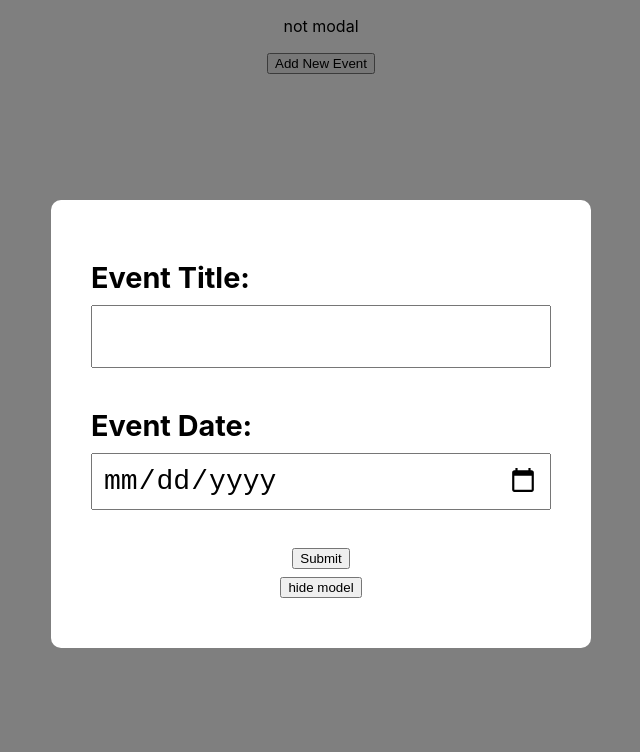
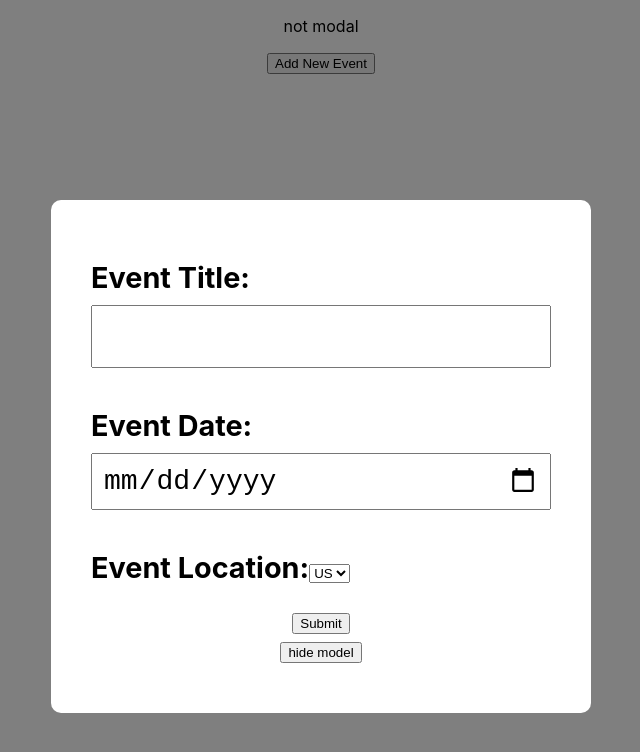
Before and after one commit to hunterde/React-Refresher, a React (Create React App) app: page / in a window 1280 px wide. Both pictures are taken after a click on the button "Add New Event". Shown: the top 752 px of the page, without its empty margins (319-959 px from the left). Built offline with nearby package versions, Linux system fonts and the light colour scheme.

Commit message:
useRef hooks and location dropdown
Added useRef hooks and then removed them and added a location dropdown for events

```diff
--- a/src/Components/EventList.js
+++ b/src/Components/EventList.js
@@ -18,6 +18,7 @@ export default function EventList({events , setEvents}) {
      {events.map((events,index) => (
     <React.Fragment key={events.id}>
         <h2>{index} - {events.title}</h2>
+        <p>{events.location} - {events.date}</p>
        <button onClick={()=> handleClick(events.id)}>delete event </button>
    </React.Fragment>
 ))}
--- a/src/Components/NewEventForm.js
+++ b/src/Components/NewEventForm.js
@@ -1,28 +1,35 @@
 import './NewEventForm.css'
-import React, { useState } from 'react'
+import React, { useState  } from 'react'
 
 
 export default function NewEventForm({addEvent}) {
 
-    const [title,setTitle]=useState('')
+   const [title,setTitle]=useState('')
     const [date,setDate]=useState('')
+    const [location,setLocation] = useState('US')
+//    const title = useRef()
+//    const date= useRef()
 
     const resetForm=()=> {
     setTitle('')
     setDate('')
+    setLocation('')
+    // title.current.value=""
+    // date.current.value=""
     }
     const handleSubmit=(e)=>{
         e.preventDefault()
-
+      //  console.log(title,date)
         const event={
             title:title,
             date: date,
+            location: location,
             id: Math.floor(Math.random()*10000)
         }
         addEvent(event)
         console.log(event)
-        console.log(Math.Random)
-        resetForm()
+        // console.log(Math.Random)
+         resetForm()
     }
 
     return (
@@ -31,17 +38,27 @@ export default function NewEventForm({addEvent}) {
         <span>Event Title:</span>
       <input
       type="text"
+      //ref={title}
       onChange={(e)=> setTitle(e.target.value)}
-      value={title}
+     value={title}
       />
       </label>
       <label>
         <span>Event Date:</span>
         <input
         type="date"
+        //ref={date}
         onChange={(e)=> setDate(e.target.value)}
         value={date}
         />
+      </label>
+      <label>
+        <span>Event Location:</span>
+        <select onChange={(e)=> setLocation(e.target.value)}>
+            <option value="US">US</option>
+            <option value="TX">TX</option>
+            <option value="AL">AL</option>
+        </select>
       </label>
       <button>Submit</button>
 
```
